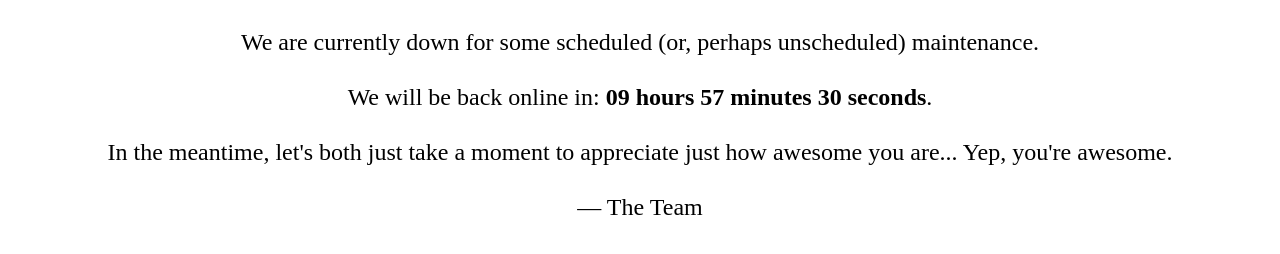
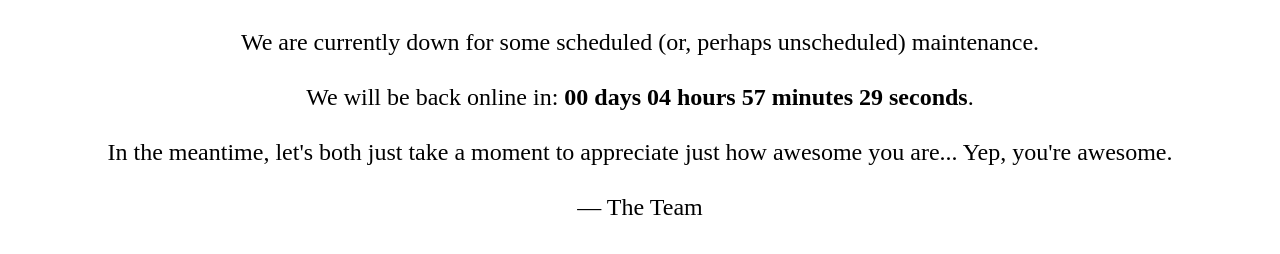
Before and after one commit to CrisisCleanup/maintenance-site, a plain HTML site: page index.html in a window 1280 px wide. Shown: the part 374-628 px from the top of the page. Drawn offline with Linux system fonts and the light colour scheme.

Commit message:
fix: fix broken timer logic in index.html

```diff
--- a/index.html
+++ b/index.html
@@ -68,26 +68,38 @@
       </div>
     </section>
     <script>
-      const deadline = new Date(2023, 8, 19, 2, 0, 0);
+      ///////////////////////////////////////////////////////////////////////
+      // Set the deadline date and time
+      ///////////////////////////////////////////////////////////////////////
+      const deadline = new Date("2023-08-17T20:59:59Z").getTime();
+      ///////////////////////////////////////////////////////////////////////
       const countdownElement = document.getElementById("countdown");
+      const countdownInterval = setInterval(updateCountdown, 1000);
 
-      function msToTime(duration) {
-        let seconds = Math.floor((duration / 1000) % 60);
-        let minutes = Math.floor((duration / (1000 * 60)) % 60);
-        let hours = Math.floor((duration / (1000 * 60 * 60)) % 24);
-        hours = hours < 10 ? `0${hours}` : hours;
-        minutes = minutes < 10 ? `0${minutes}` : minutes;
-        seconds = seconds < 10 ? `0${seconds}` : seconds;
-        return `${hours} hours ${minutes} minutes ${seconds} seconds`;
+      function getFormattedTimeDiff(remainingTime) {
+        // If the countdown has expired, show a message
+        if (remainingTime < 0) {
+          clearInterval(countdownInterval);
+          return "Production is back online!";
+        }
+        // Calculate days, hours, minutes, and seconds
+        const padWithZero = (n) => n < 10 ? `0${n}` : n;
+        const days = Math.floor(remainingTime / (1000 * 60 * 60 * 24));
+        const hours = Math.floor((remainingTime % (1000 * 60 * 60 * 24)) / (1000 * 60 * 60));
+        const minutes = Math.floor((remainingTime % (1000 * 60 * 60)) / (1000 * 60));
+        const seconds = Math.floor((remainingTime % (1000 * 60)) / 1000);
+        const d = padWithZero(days)
+        const h = padWithZero(hours)
+        const m = padWithZero(minutes)
+        const s = padWithZero(seconds)
+        return `${d} days ${h} hours ${m} minutes ${s} seconds`;
       }
 
       function updateCountdown() {
-        const current = new Date();
-        const diff = deadline - current;
-        countdownElement.textContent = msToTime(diff);
+        const now = new Date().getTime();
+        const diff = deadline - now;
+        countdownElement.textContent = getFormattedTimeDiff(diff);
       }
-
-      setInterval(updateCountdown, 1000);
     </script>
   </body>
 </html>
```
